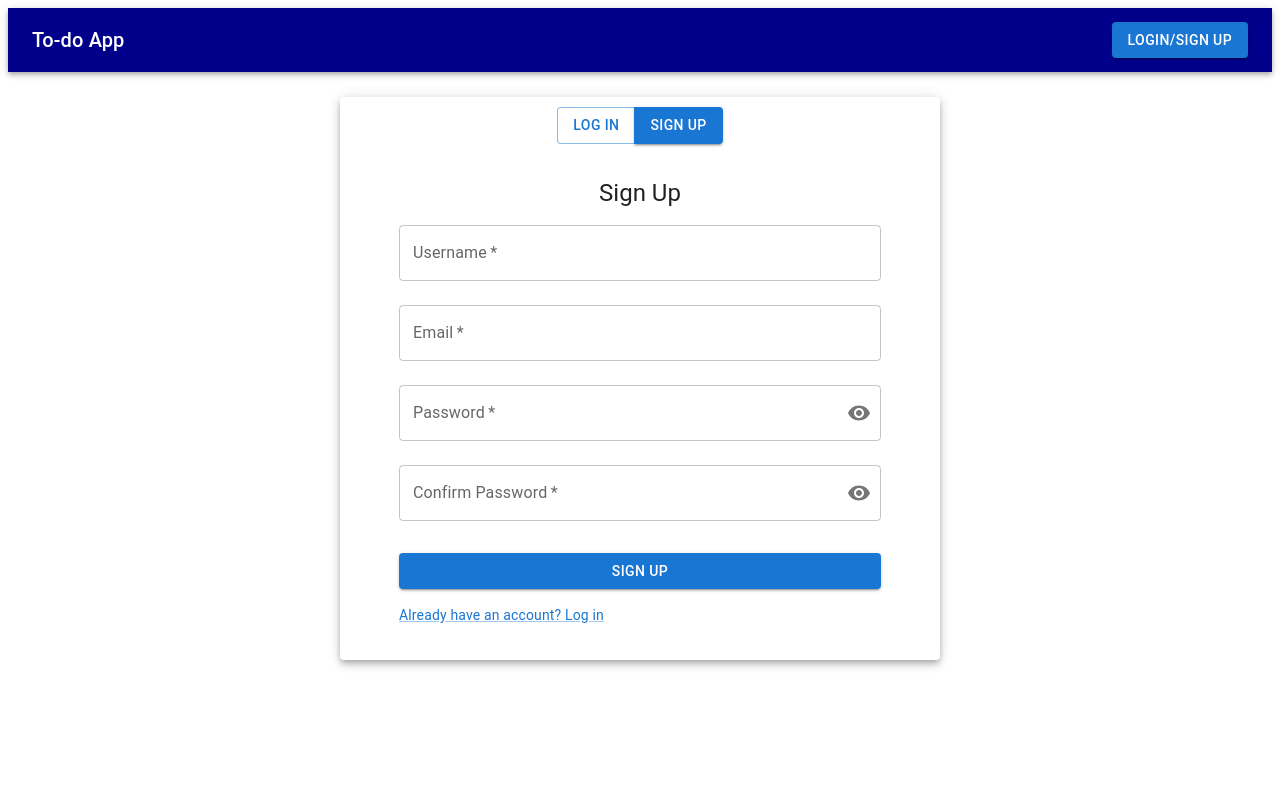
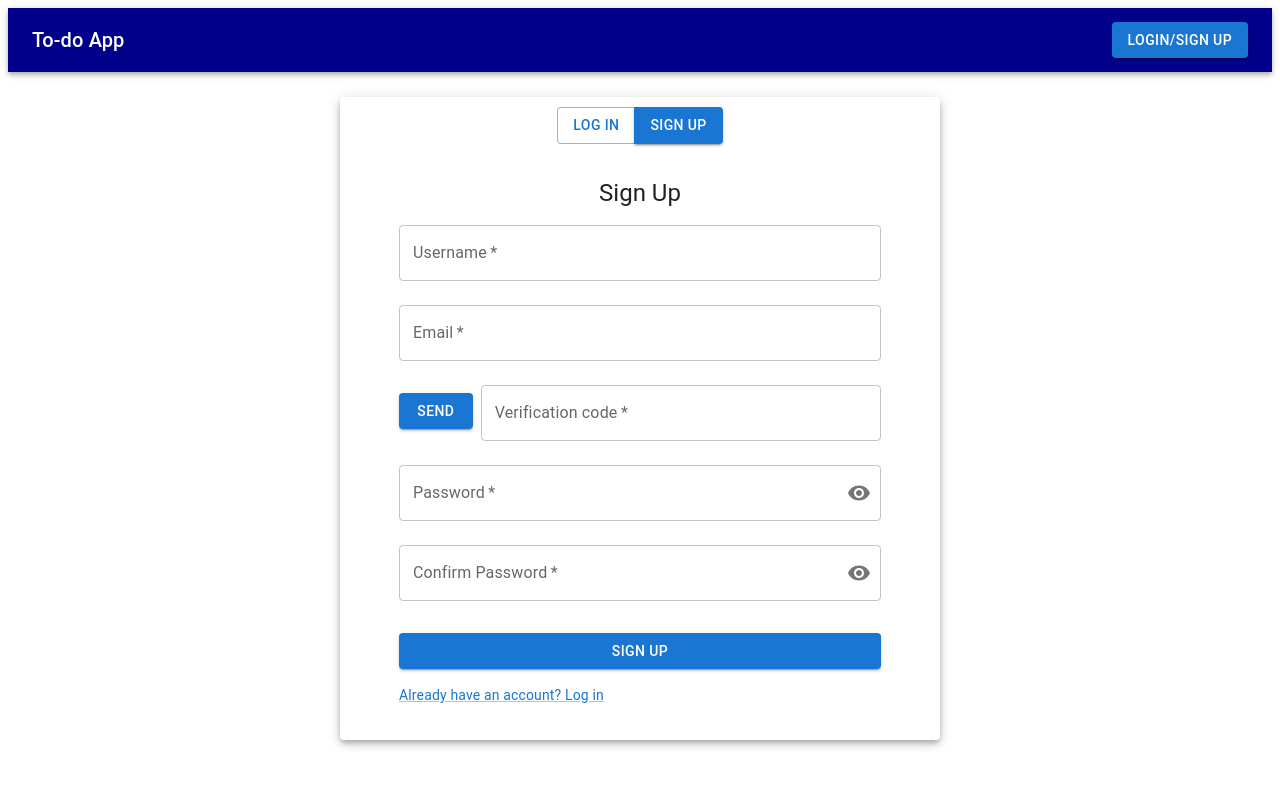
Before and after one commit to The-Aldi-Tri/to-do_app_client, a React (Create React App) app: page /login-signup in a window 1280 px wide. Both pictures are taken after a click on the button "SIGN UP". Shown: the top 786 px of the page. Built offline with nearby package versions, Linux system fonts and the light colour scheme; no server answers; what axios-retry would draw is missing.

Commit message:
handle not defined route with 404 not found, sign up form support check availability directly for username and email (no need to submit)

```diff
--- a/src/App.js
+++ b/src/App.js
@@ -8,6 +8,7 @@ import NavBar from "./components/NavBar";
 import Home from "./pages/Home";
 import LoginSignup from "./pages/LoginSignUp";
 import ProfilePage from "./pages/Profile";
+import NotFoundPage from "./pages/NotFound";
 
 const App = () => {
   return (
@@ -32,6 +33,7 @@ const App = () => {
               </ProtectedRoute>
             }
           />
+          <Route path="*" element={<NotFoundPage />} />
         </Routes>
       </AuthProvider>
       <ToastContainer
--- a/src/components/Signup.js
+++ b/src/components/Signup.js
@@ -85,6 +85,25 @@ const Signup = ({ handleSelect }) => {
     },
   });
 
+  const checkAvailable = async (fieldName, value) => {
+    if (!formik.errors[fieldName]) {
+      try {
+        await axiosCustom.post("/users/check-available", {
+          value: value,
+        });
+
+        formik.setFieldError(fieldName, undefined);
+      } catch (error) {
+        if (error.response.status === 409) {
+          formik.setFieldError(
+            fieldName,
+            error.response.data.message.replace("Email or Username", fieldName)
+          );
+        }
+      }
+    }
+  };
+
   return (
     <Container>
       <Box
@@ -108,7 +127,10 @@ const Signup = ({ handleSelect }) => {
             fullWidth
             value={formik.values.username}
             onChange={formik.handleChange}
-            onBlur={formik.handleBlur}
+            onBlur={(e) => {
+              formik.handleBlur(e);
+              checkAvailable("username", e.currentTarget.value);
+            }}
             error={formik.touched.username && Boolean(formik.errors.username)}
             helperText={formik.touched.username && formik.errors.username}
             margin="normal"
@@ -122,11 +144,44 @@ const Signup = ({ handleSelect }) => {
             fullWidth
             value={formik.values.email}
             onChange={formik.handleChange}
-            onBlur={formik.handleBlur}
+            onBlur={(e) => {
+              formik.handleBlur(e);
+              checkAvailable("email", e.currentTarget.value);
+            }}
             error={formik.touched.email && Boolean(formik.errors.email)}
             helperText={formik.touched.email && formik.errors.email}
             margin="normal"
           />
+          <Grid container spacing={1}>
+            <Grid item xs={2}>
+              <Button
+                fullWidth
+                variant="contained"
+                sx={{ mt: 3, mb: 2 }}
+                disabled={Boolean(formik.errors.email)}
+              >
+                Send
+              </Button>
+            </Grid>
+            <Grid item xs={10}>
+              <TextField
+                id="verification-code"
+                name="verification-code"
+                label="Verification code"
+                required
+                fullWidth
+                disabled={Boolean(formik.errors.email)}
+                // value={formik.values.username}
+                // onChange={formik.handleChange}
+                // onBlur={formik.handleBlur}
+                // error={
+                //   formik.touched.username && Boolean(formik.errors.username)
+                // }
+                // helperText={formik.touched.username && formik.errors.username}
+                margin="normal"
+              />
+            </Grid>
+          </Grid>
           <TextField
             id="password"
             label="Password"
@@ -207,6 +262,7 @@ const Signup = ({ handleSelect }) => {
               </Link>
             </Grid>
           </Grid>
+          {console.log(formik.errors.username)}
         </form>
       </Box>
     </Container>
--- /dev/null
+++ b/src/pages/NotFound.js
@@ -0,0 +1,26 @@
+import React from "react";
+import Box from "@mui/material/Box";
+import Typography from "@mui/material/Typography";
+
+const NotFoundPage = () => {
+  return (
+    <Box
+      sx={{
+        display: "flex",
+        flexDirection: "column",
+        alignItems: "center",
+        justifyContent: "center",
+        height: "90vh",
+      }}
+    >
+      <Typography variant="h4" gutterBottom>
+        404 - Not Found
+      </Typography>
+      <Typography variant="body1">
+        The page you are looking for does not exist.
+      </Typography>
+    </Box>
+  );
+};
+
+export default NotFoundPage;
```
